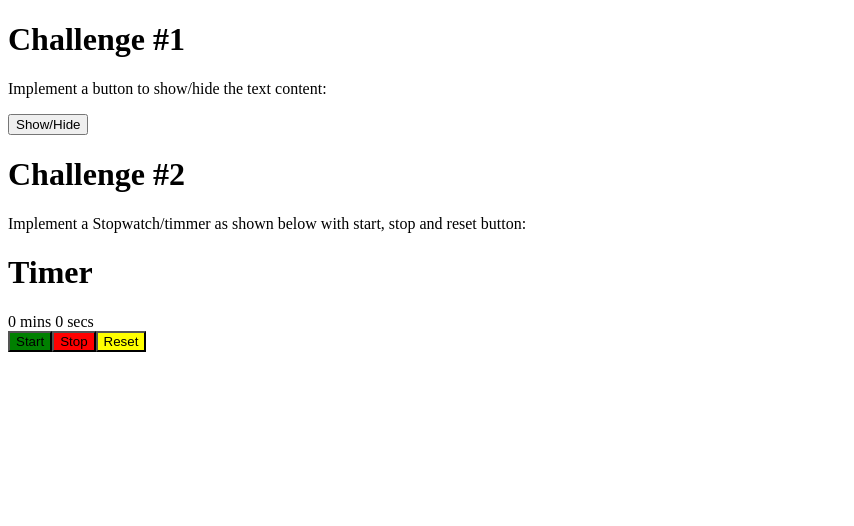
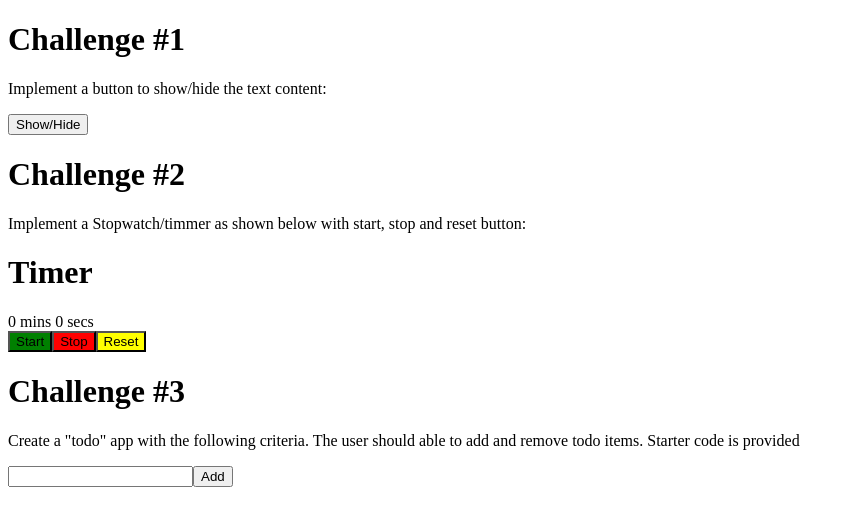
Before and after one commit to patriceandrea/learn-react, a React (Create React App) app in the folder my-app/: page / in a window 1280 px wide. Shown: the top 526 px of the page, without its empty margins (0-854 px from the left). Built offline with nearby package versions, Linux system fonts and the light colour scheme.

Commit message:
completes the todolist challenge

```diff
--- a/my-app/src/App.js
+++ b/my-app/src/App.js
@@ -1,12 +1,14 @@
 import './App.css';
 import ShowHideTitle from './components/ShowHideTitle';
 import StopwatchTimer from './components/StopwatchTimer';
+import ToDoList from './components/ToDoList';
 
 function App() {
   return (
     <div>
       <ShowHideTitle />
       <StopwatchTimer />
+      <ToDoList />
     </div>
   );
 }
--- /dev/null
+++ b/my-app/src/components/ToDoList.js
@@ -0,0 +1,56 @@
+import React, { useState } from 'react'
+
+const ToDoList = () => {
+  //have a state for the e.target.value, so when inputing the city value
+  //have a state for the list of cities in order to view the list
+  //when you click on the add button, the city state gets added to the cityList
+  //is handle submit necessary? yes it is !, you put the cities state into the list
+
+  const [cities, setCities] = useState("")
+  const [cityList, setCityList] = useState([])
+
+
+  const addCities = (e) => {
+    //Complete function
+    setCities(e.target.value);
+
+  };
+
+  const handleSubmit = (e) => {
+    e.preventDefault()
+    cityList.push(cities)
+    setCities("")
+  }
+
+  const handleDeleteCity = (id) => {
+
+    const copyCityList = [...cityList];
+    copyCityList.splice(id, 1)
+    setCityList(copyCityList)
+
+  }
+
+  return (
+    <>
+      <h1>Challenge #3</h1>
+      <p>Create a "todo" app with the following criteria. The user should able to add and remove todo items. Starter code is provided</p>
+      <div>
+        <form onSubmit={handleSubmit}>
+          <input value={cities} type="text" onChange={addCities} />
+          <button type='submit' >Add</button>
+        </form>
+
+      </div>
+      <ul>
+        {cityList.map((city, index) => (
+          <>
+            <li key={index}>{city}<button onClick={(id) => handleDeleteCity(id)}>X</button></li>
+
+          </>
+        ))}
+      </ul>
+    </>
+  )
+}
+
+export default ToDoList;
```
